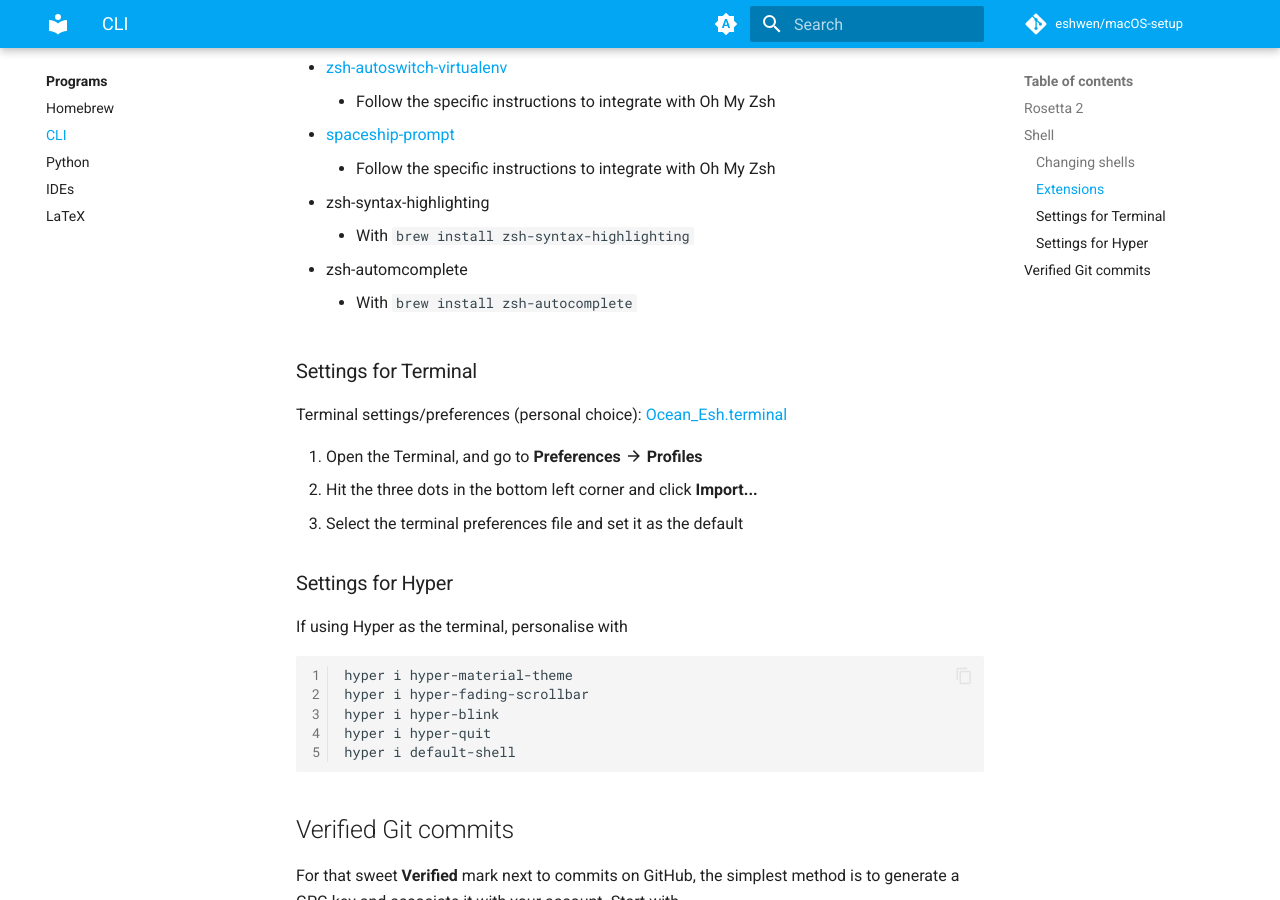
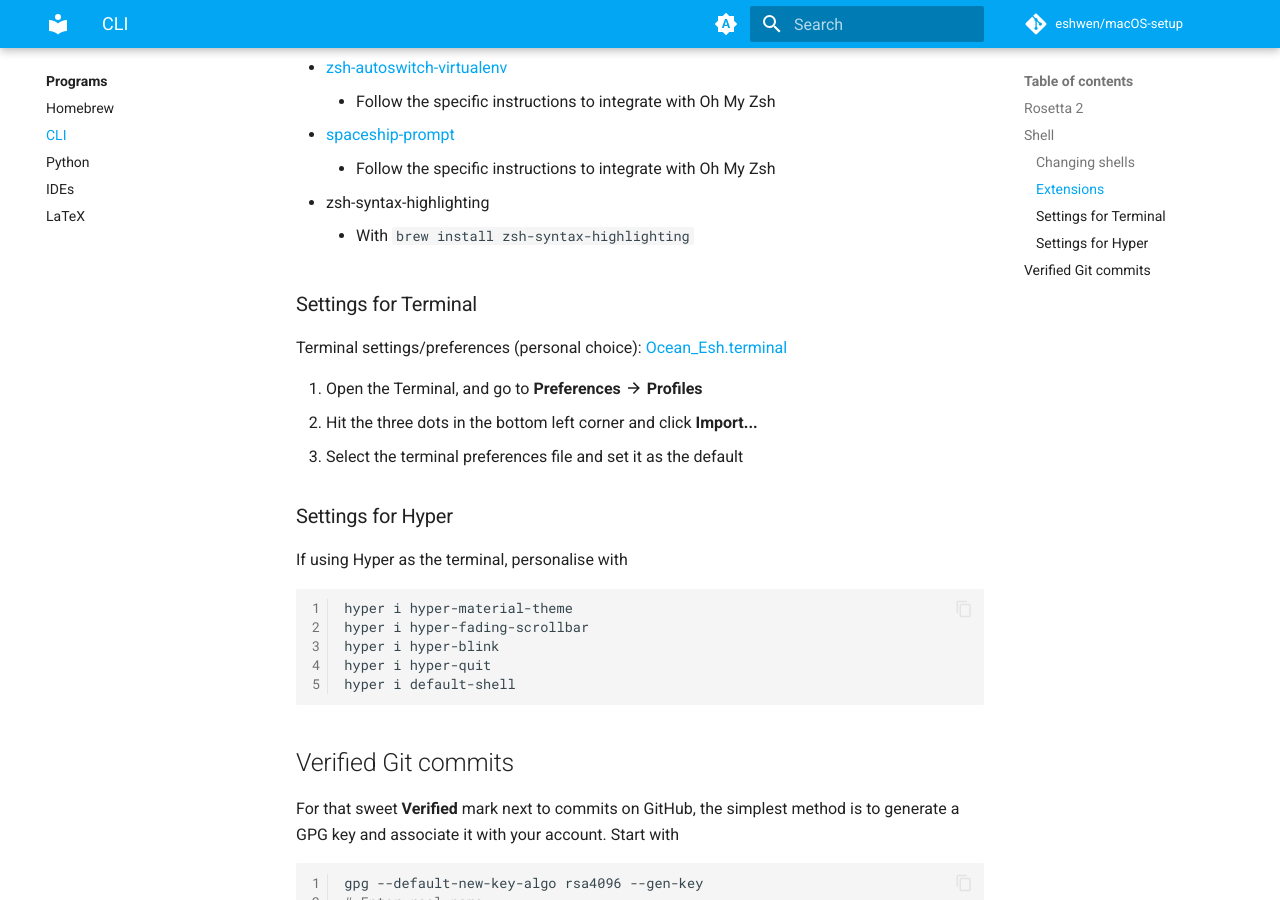
Before and after one commit to eshwen/macOS-setup, an MkDocs documentation site: the page built from docs/programs/cli.md, in a window 1280 px wide and 900 px high, scrolled down 976 px. Built offline with MkDocs 1.6.1 and Material for MkDocs 9.7.7, drawn with Linux system fonts in a browser that asks for light colours; comment, search, counter and statistics services are not loaded; the version menu is left out.

Commit message:
Remove zsh-autocomplete instructions from cli.md
Removed zsh-autocomplete installation instructions from CLI documentation.

```diff
--- a/docs/programs/cli.md
+++ b/docs/programs/cli.md
@@ -39,8 +39,6 @@
     - Follow the specific instructions to integrate with Oh My Zsh
 - zsh-syntax-highlighting
     - With `brew install zsh-syntax-highlighting`
-- zsh-automcomplete
-    - With `brew install zsh-autocomplete`
 
 ### Settings for Terminal
 
```
